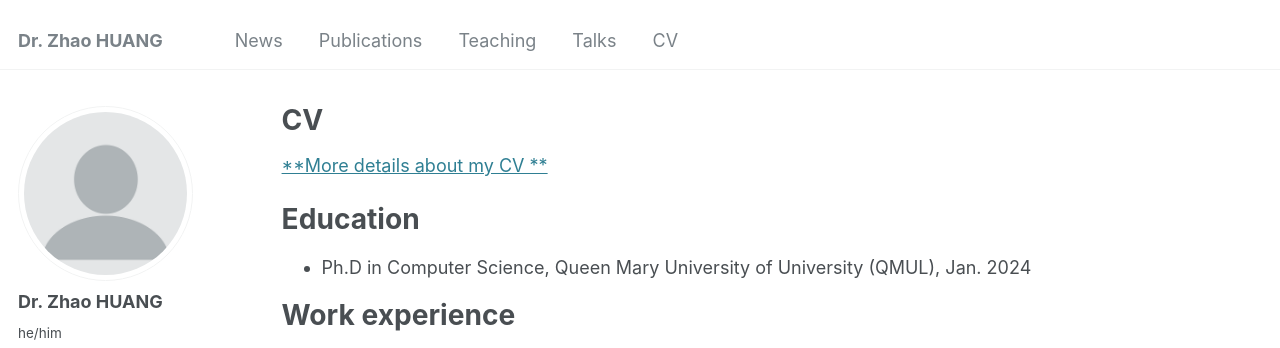
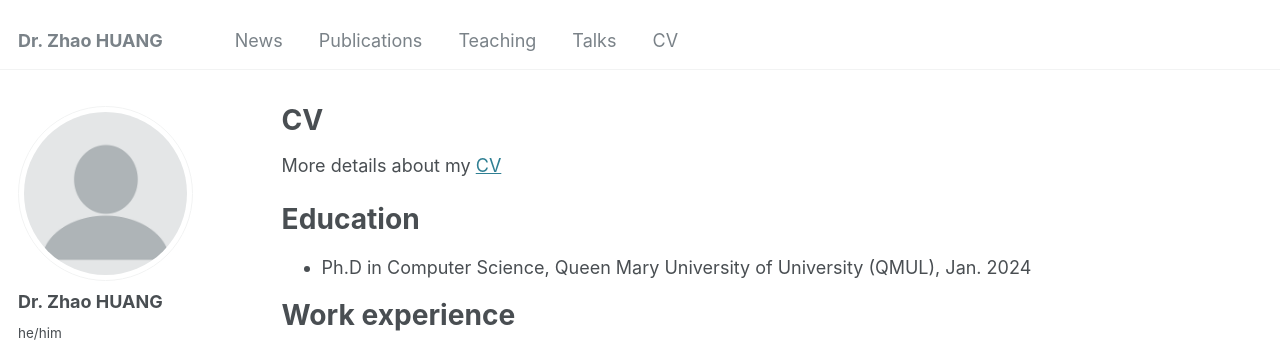
Before and after one commit to ZZ2020zz/ZZ2020zz.github.io, a Jekyll site: the page built from _pages/cv.md, in a window 1280 px wide and 900 px high. Shown: the top 348 px of the window. Built offline with Jekyll 4.4.1, drawn with Linux system fonts in a browser that asks for light colours; some web fonts are replaced; part of the change alters nothing that is shown.

Commit message:
Update cv.md

```diff
--- a/_pages/cv.md
+++ b/_pages/cv.md
@@ -9,7 +9,7 @@ redirect_from:
 
 {% include base_path %}
 
-[**More details about my CV **](/files/ZHAOCV.pdf)
+More details about my [CV]([https://zz2020zz.github.io//files//files//ZHAOCV.pdf)
 
 Education
 ======
```
